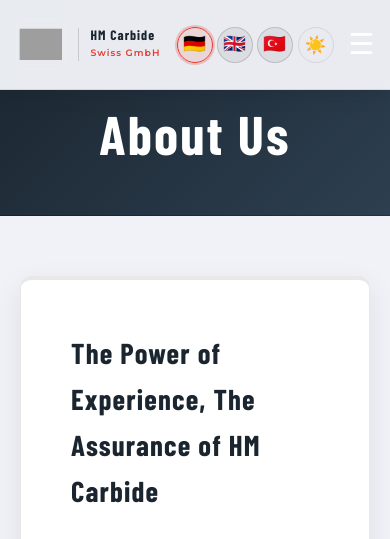
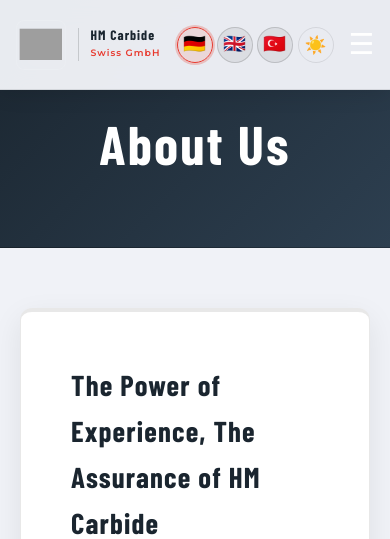
Before and after one commit to godbutcherx/Hm-carbide, a PHP site: page /about.html in a window 390 px wide. Shown: the top 539 px of the page. Run offline with PHP 8.4, Linux system fonts and the light colour scheme; some web fonts are replaced; grey boxes are pictures that could not be loaded.

Commit message:
Adjust padding for page header section

```diff
--- a/style.css
+++ b/style.css
@@ -92,7 +92,7 @@ nav a:hover { color: #fff; background: rgba(255,255,255,0.1); transform: scale(1
 .btn-outline:hover { background: rgba(255,255,255,0.1); border-color: white; }
 
 /* --- İÇ SAYFA BAŞLIK --- */
-.page-header-section { background: linear-gradient(135deg, #0d1117 0%, #181c23 100%); padding: 100px 5% 36px; text-align: center; color: white; margin-bottom: 0; position: relative; z-index: 1; border-bottom: 1px solid var(--border); }
+.page-header-section { background: linear-gradient(135deg, #0d1117 0%, #181c23 100%); padding: 110px 5% 60px; text-align: center; color: white; margin-bottom: 0; position: relative; z-index: 1; border-bottom: 1px solid var(--border); }
 .page-title { font-size: 3rem; font-weight: 900; margin-bottom: 10px; letter-spacing: 1px; color: white; }
 .page-subtitle { font-size: 1.2rem; margin-bottom: 20px; color: var(--text-muted); }
 
@@ -228,7 +228,7 @@ footer { background: var(--footer-bg); color: #8a9099; padding-top: 60px; font-s
   .hero h1 { font-size: 2.2rem; line-height: 1.3; white-space: normal; }
   .hero p { font-size: 1rem; margin-bottom: 25px; }
   .btn { padding: 14px 35px; font-size: 1rem; }
-  .page-header-section { padding: 90px 20px 28px !important; }
+  .page-header-section { padding: 100px 20px 50px !important; }
   .page-title { font-size: 2rem; }
   .page-subtitle { font-size: 1rem; }
   .nature-section > div, .about-preview { flex-direction: column !important; gap: 30px !important; text-align: center; }
```
